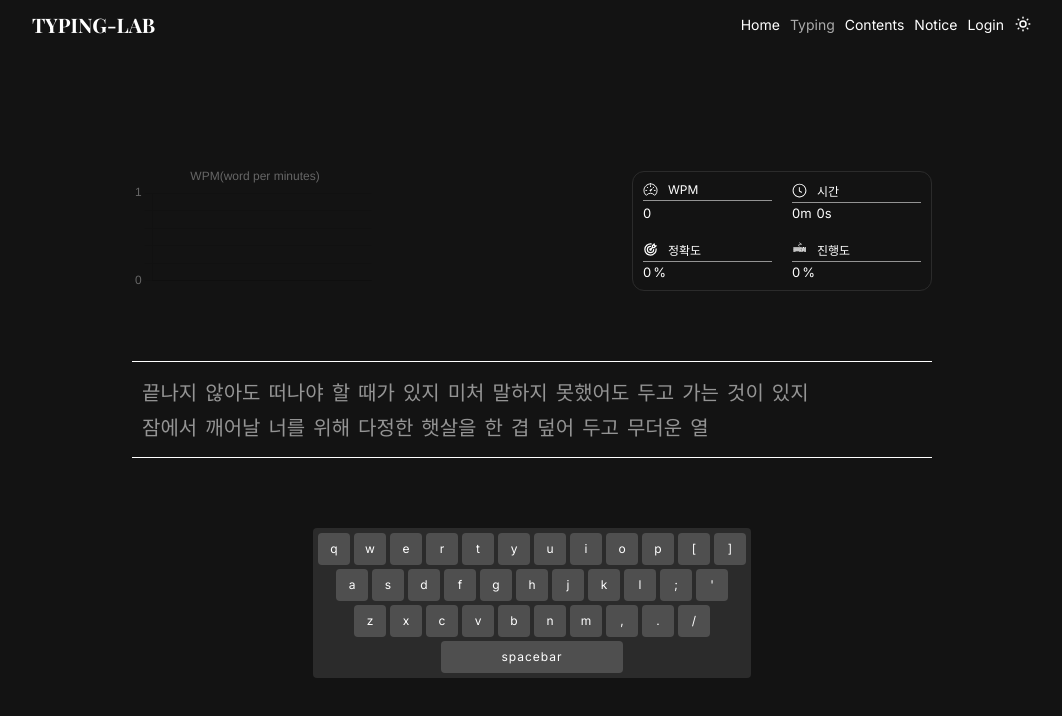
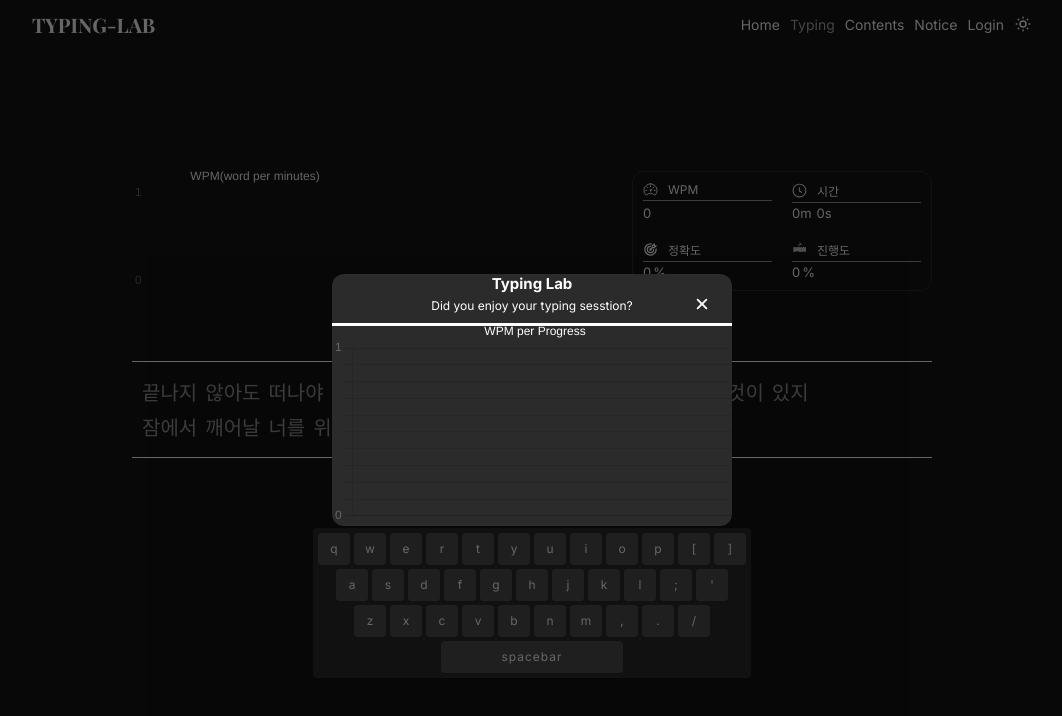
Before and after one commit to lofi-J/Typing-Lab, a Next.js app: page /typing in a window 1280 px wide. Shown: the top 716 px of the page, without its empty margins (108-1170 px from the left). Built offline with nearby package versions, Linux system fonts and the light colour scheme; a web font is replaced by a local one.

Commit message:
[개발] End Modal WPM History 차트 추가
 - CSS Variable Get함수 정의
   {getCSSVariable}

```diff
--- a/app/typing/page.tsx
+++ b/app/typing/page.tsx
@@ -24,18 +24,18 @@
 export default function Typing() {
   const [targetList, setTargetList] = useState<string[]>();
   const [totalUserText, setTotalUserTexts] = useState<string[]>();
-  const [textCounts, setTextCounts] = useState<TTextCounts>({totalCount: 0, wrongCount:0});
+  const [textCounts, setTextCounts] = useState<TTextCounts>({totalCount: 0, wrongCount: 0});
   const startTime = useSetStartTime(textCounts.totalCount);
   const [totalTargetListLength, setTotalTargetListLength] = useState(0);
   const [wpmQueue, setWpmQueue] = useState<number[]>([]);
   const [wpmHistory, setWpmHistory] = useState<number[]>([]);
+  const [isEnd, setIsEnd] = useState(true);
   // calculate data
-  const {elapsed, flagTick} = useElapsedTimer(startTime); // ms
+  const {elapsed, flagTick} = useElapsedTimer(startTime, isEnd); // ms
   const wpm = useCalcWPM(textCounts.totalCount, elapsed, flagTick);
   const {minutes, seconds} = converMsToMinSec(elapsed);
   const [progress, setProgress] = useState(0);
-  // modal
-  const [isEnd, setIsEnd] = useState(false);
+
   const close = () => setIsEnd(false);
 
 
--- a/component/chart/LineChart.tsx
+++ b/component/chart/LineChart.tsx
@@ -1,19 +1,21 @@
 import {Chart as ChartJS, CategoryScale, LinearScale, PointElement, LineElement, Legend} from "chart.js";
 import { Line } from 'react-chartjs-2';
+import {getCSSVariable} from "@/utils/getCSSVariable";
 
 ChartJS.register(CategoryScale, LinearScale, PointElement, LineElement, Legend);
 
 interface ILineChart {
   wpms: number[];
+  title: string;
 }
-const LineChart = ({wpms}: ILineChart) => {
+const LineChart = ({wpms, title}: ILineChart) => {
   const labels = Array.from({length: wpms.length }, () => 0);
 
   const data = {
     labels: labels,
     datasets: [
       {
-        label: 'WPM(word per minutes)',
+        label: title,
         data: [...wpms],
         backgroundColor: "#fff",
         borderColor: "#fff",
@@ -29,6 +31,7 @@
           usePointStyle: false,
           boxWidth: 0,
           padding: 0,
+          color: getCSSVariable('--primary-color'),
         },
         onClick: () => null,
       }
--- a/component/dashboard/WpmDashboard/WpmDashboard.tsx
+++ b/component/dashboard/WpmDashboard/WpmDashboard.tsx
@@ -23,7 +23,7 @@
   return (
     <div className={styles.container}>
       <div className={styles.chart}>
-        <LineChart wpms={wpmQueue} />
+        <LineChart wpms={wpmQueue} title={'WPM(word per minutes)'} />
       </div>
       <div className={styles.dashboard}>
         <IconCountCard
--- a/component/modal/styles/TypingEndModal/TypingEndModal.module.css
+++ b/component/modal/styles/TypingEndModal/TypingEndModal.module.css
@@ -8,7 +8,7 @@
   flex-direction: column;
   align-items: center;
   padding-bottom: 1rem;
-  border-bottom: 1px solid var(--primary-color);
+  border-bottom: 0.3rem solid var(--primary-color);
 }
 .result {
 
--- a/component/modal/styles/TypingEndModal/TypingEndModal.tsx
+++ b/component/modal/styles/TypingEndModal/TypingEndModal.tsx
@@ -13,7 +13,8 @@
 }
 
 const TypingEndModal = ({close, wpm, textCounts, time, wpmHistory}: ITypingEndModal) => {
-  console.log(wpmHistory);
+  console.log(textCounts);
+
   return (
     <CustomModal close={close}>
       <div className={styles.container}>
@@ -22,7 +23,7 @@
           <span className={styles.sub_title}>Did you enjoy your typing sesstion?</span>
         </div>
         <div className={styles.result}>
-
+          <LineChart wpms={wpmHistory} title={'WPM per Progress'} />
         </div>
       </div>
     </CustomModal>
--- a/hooks/useElapsedTimer.ts
+++ b/hooks/useElapsedTimer.ts
@@ -1,7 +1,7 @@
 import {useState, useCallback, useEffect, useRef} from "react";
 import moment from "moment";
 
-const useElapsedTimer = (startTime: moment.Moment | undefined) => {
+const useElapsedTimer = (startTime: moment.Moment | undefined, isEnd: boolean) => {
   const [flagTick, setFlagTick] = useState<number>(0);
   const intervalRef = useRef<NodeJS.Timeout | null>(null);
   const elapsedRef = useRef(0);
@@ -14,6 +14,7 @@
       elapsedRef.current = moment().diff(startTime, 'millisecond');
       setFlagTick(prev => prev + 1);
     }, 250)
+
   }, [startTime])
 
   const clear = useCallback(() => {
@@ -30,6 +31,12 @@
     return () => clear();
   }, [startTime]);
 
+  useEffect(() => {
+    if (isEnd) {
+      clear();
+    }
+  }, [isEnd, clear]);
+
   return { elapsed, flagTick };
 }
 
--- /dev/null
+++ b/utils/getCSSVariable.ts
@@ -0,0 +1,3 @@
+export const getCSSVariable = (varName: string) => {
+  return getComputedStyle(document.documentElement).getPropertyValue(varName);
+}
```
